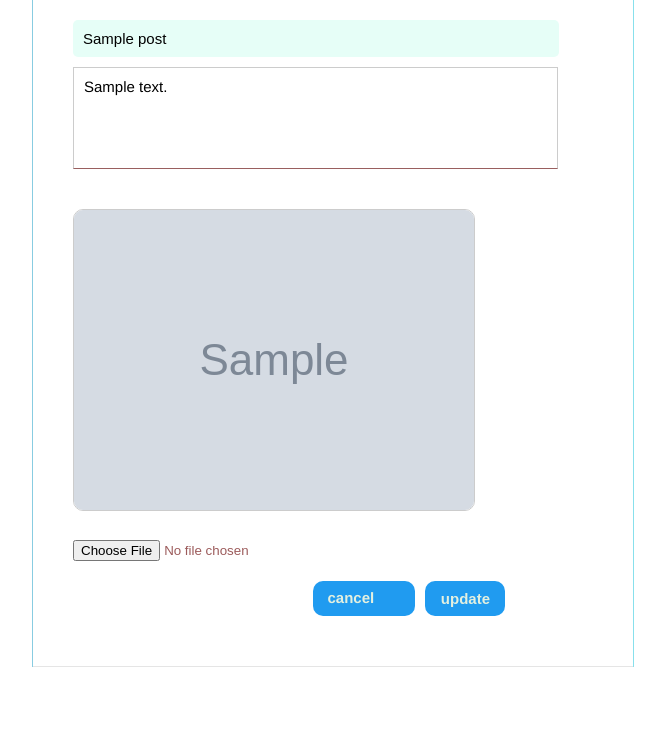
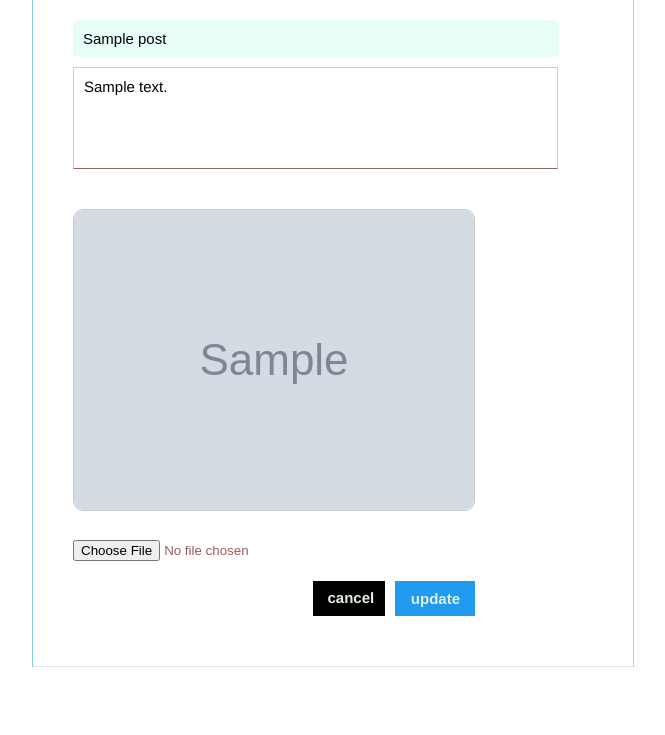
Before and after one commit to VipulK2710/Twitter_clone, a Django app: template templates/edit.html in a window 1280 px wide. Shown: the part 85-820 px from the top of the page, without its empty margins (307-972 px from the left). Run offline with Django 3.2, Linux system fonts and the light colour scheme; the template is opened without the code that fills it: most values are stand-ins (such as "Sample title", 1, 10 or a date in 2020); grey boxes marked "Sample" are stand-in pictures.

Commit message:
updated file

```diff
--- a/static/css/styles.css
+++ b/static/css/styles.css
@@ -105,7 +105,7 @@ Post
   display: flex;
   margin: 0 auto;
   max-width: 600px;
-  height: 7%;
+  height: 9%;
   border-bottom: rgba(204, 204, 204, 0.5);
   margin: 0 auto;
   border-left: 1px solid rgba(11, 152, 247, 0.932);
@@ -215,7 +215,6 @@ textarea {
     display: inline-flex;
   }
   #tweet-button {
-    border-radius: 10 px;
     background-color: #209bf0;
     width: 78 px;
     color: #fff;
@@ -233,7 +232,6 @@ textarea {
   font-size: 15px;
 }
 #tweet-button {
-  border-radius: 10px;
   background-color: #209bf0;
   width: 78px;
   color: #fff;
@@ -251,7 +249,6 @@ textarea {
   margin-right: 9.5%;
 }
 .update-button {
-  border-radius: 10px;
   background-color: #209bf0 !important;
   width: 80px;
   height: 35px;
@@ -263,10 +260,8 @@ textarea {
   margin-top: 20px;
 }
 .cancel-button {
-  border-radius: 10px;
-  background-color: #209bf0 !important;
-  width: 80px;
-
+  background-color: black !important;
+  width: 50px;
   color: rgb(227, 240, 224);
   font-weight: bold;
   border: none;
```
Also changed, not shown: db.sqlite3.
